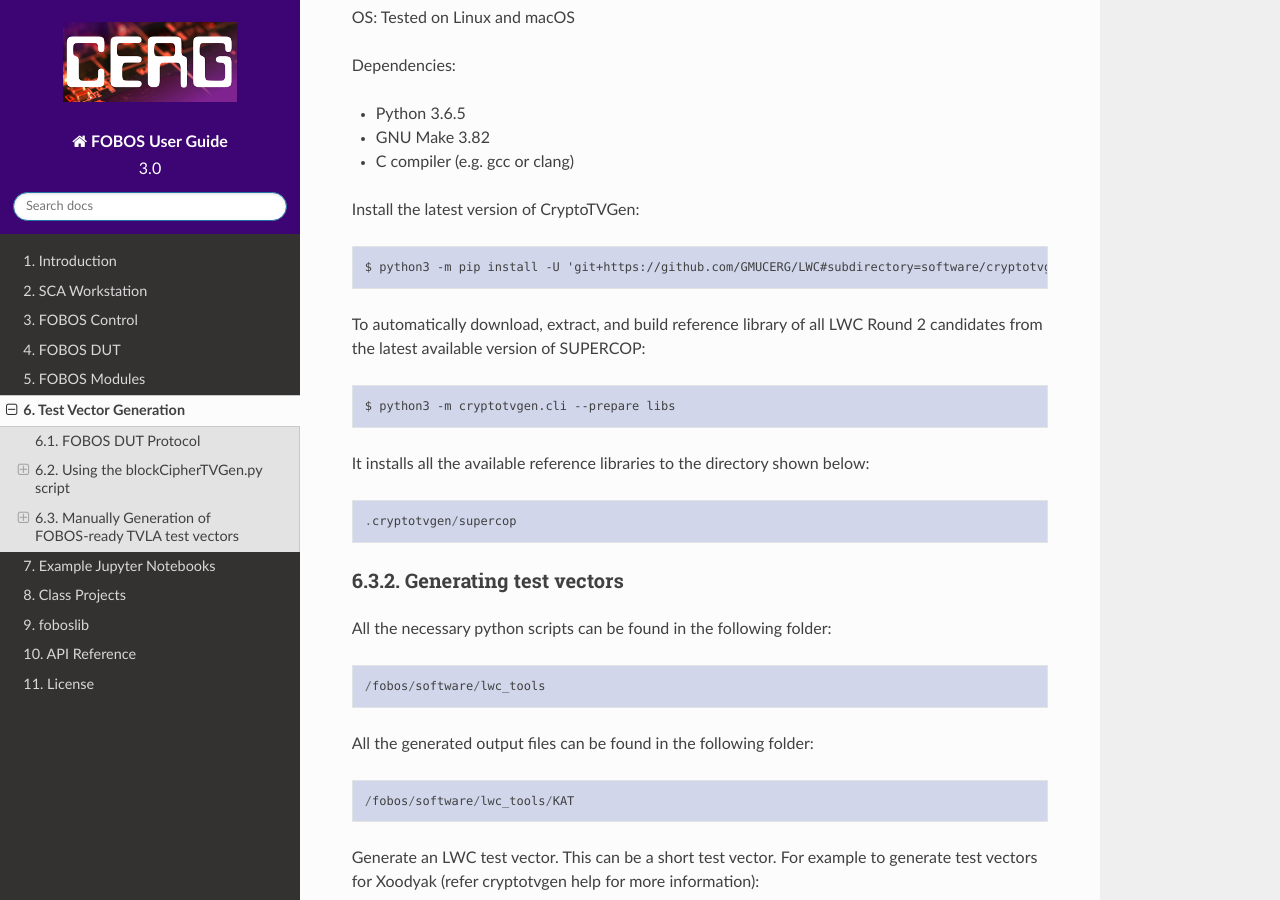
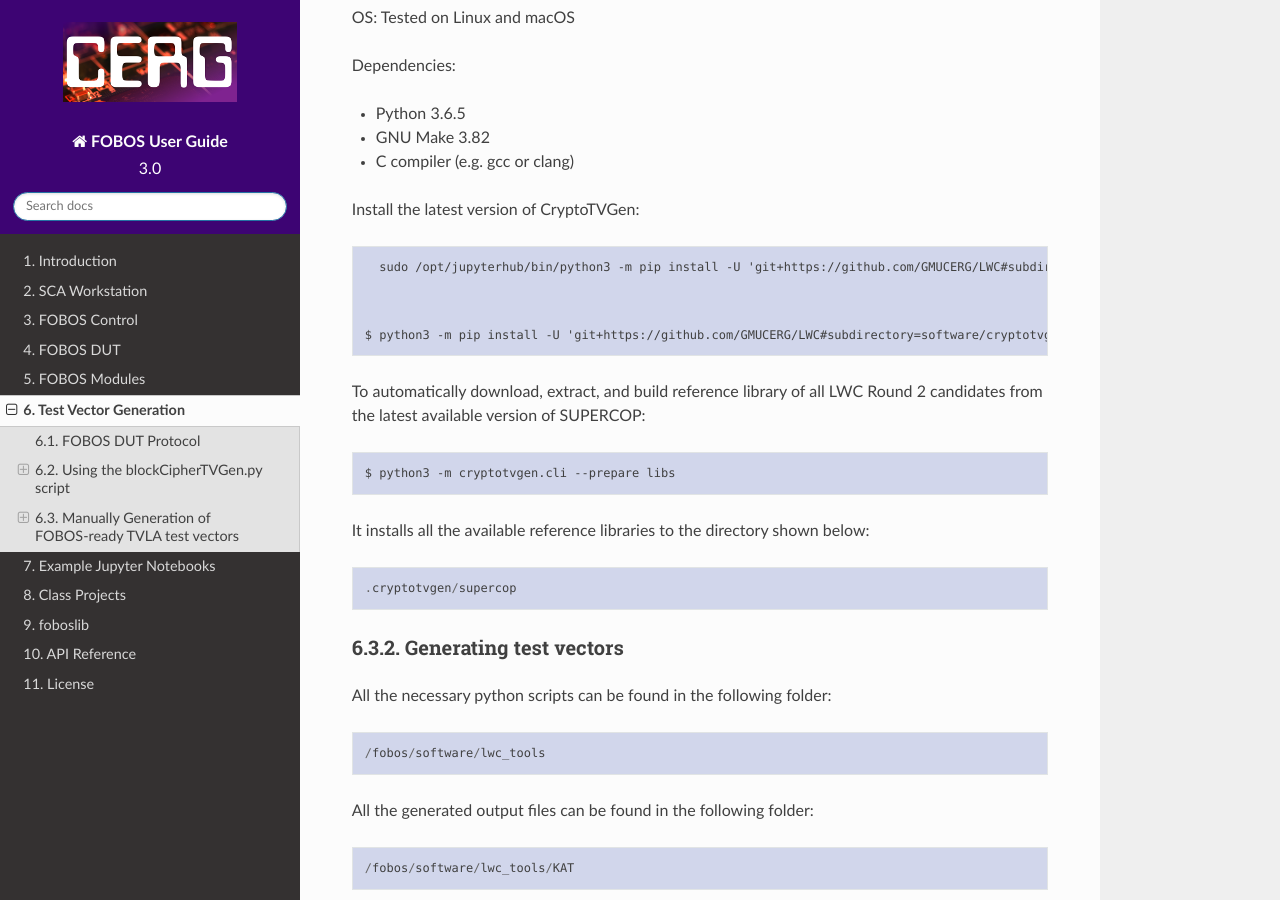
Before and after one commit to GMUCERG/fobos, a Sphinx documentation site: the page built from docs/source/tvgen/index.rst, in a window 1280 px wide and 900 px high, scrolled down 2443 px. Built offline with Sphinx 7.4.7 and the Read the Docs theme 2.0.0, drawn with Linux system fonts in a browser that asks for light colours.

Commit message:
started tvgen fix

```diff
--- a/docs/source/tvgen/index.rst
+++ b/docs/source/tvgen/index.rst
@@ -106,6 +106,10 @@ Dependencies:
 
 Install the latest version of CryptoTVGen::
 
+   sudo /opt/jupyterhub/bin/python3 -m pip install -U 'git+https://github.com/GMUCERG/LWC#subdirectory=software/cryptotvgen&egg=cryptotvgen'
+
+
+
  $ python3 -m pip install -U 'git+https://github.com/GMUCERG/LWC#subdirectory=software/cryptotvgen&egg=cryptotvgen'
 
 To automatically download, extract, and build reference library of all LWC Round 2 candidates from the latest available version of SUPERCOP::
```
